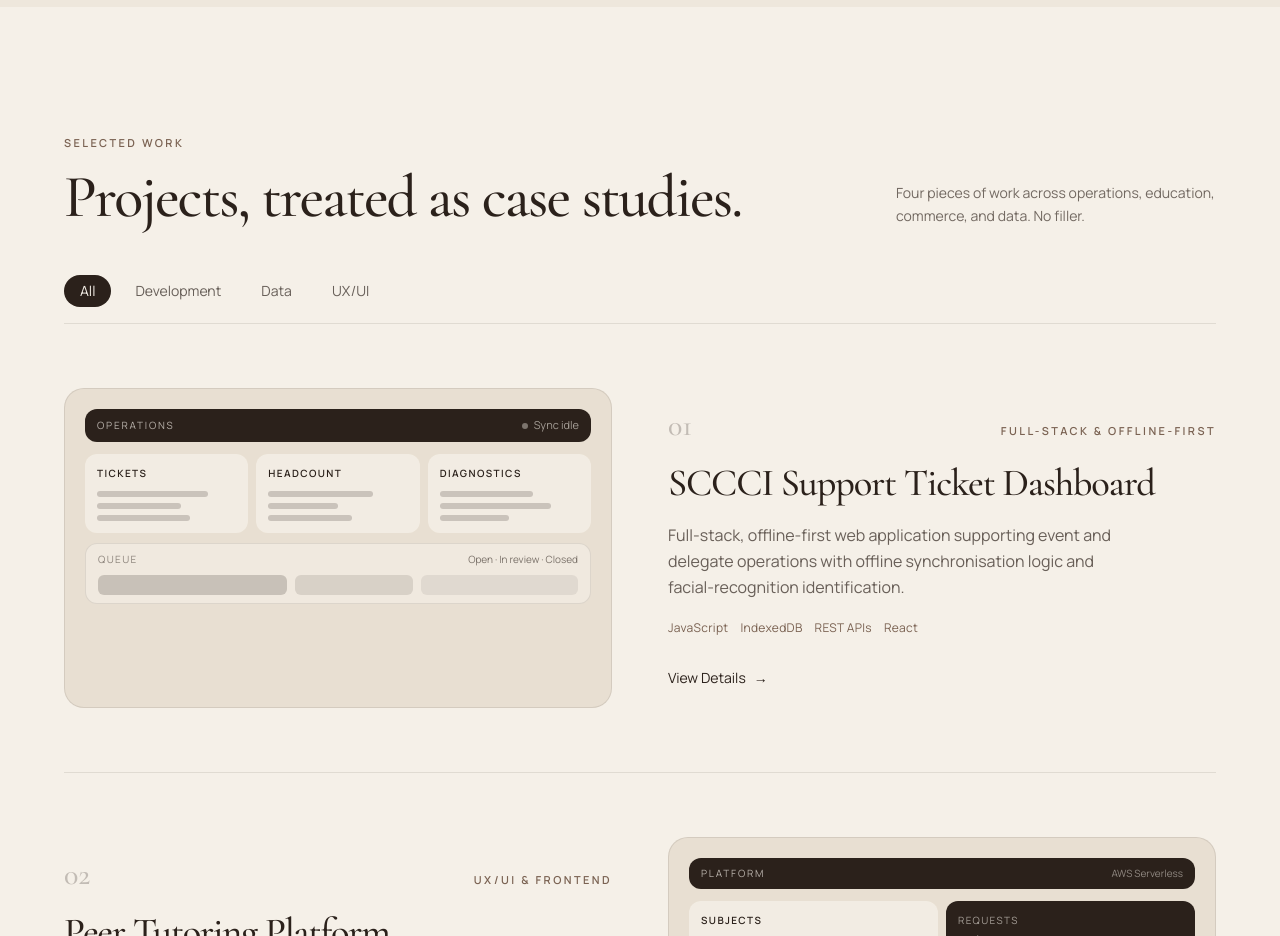
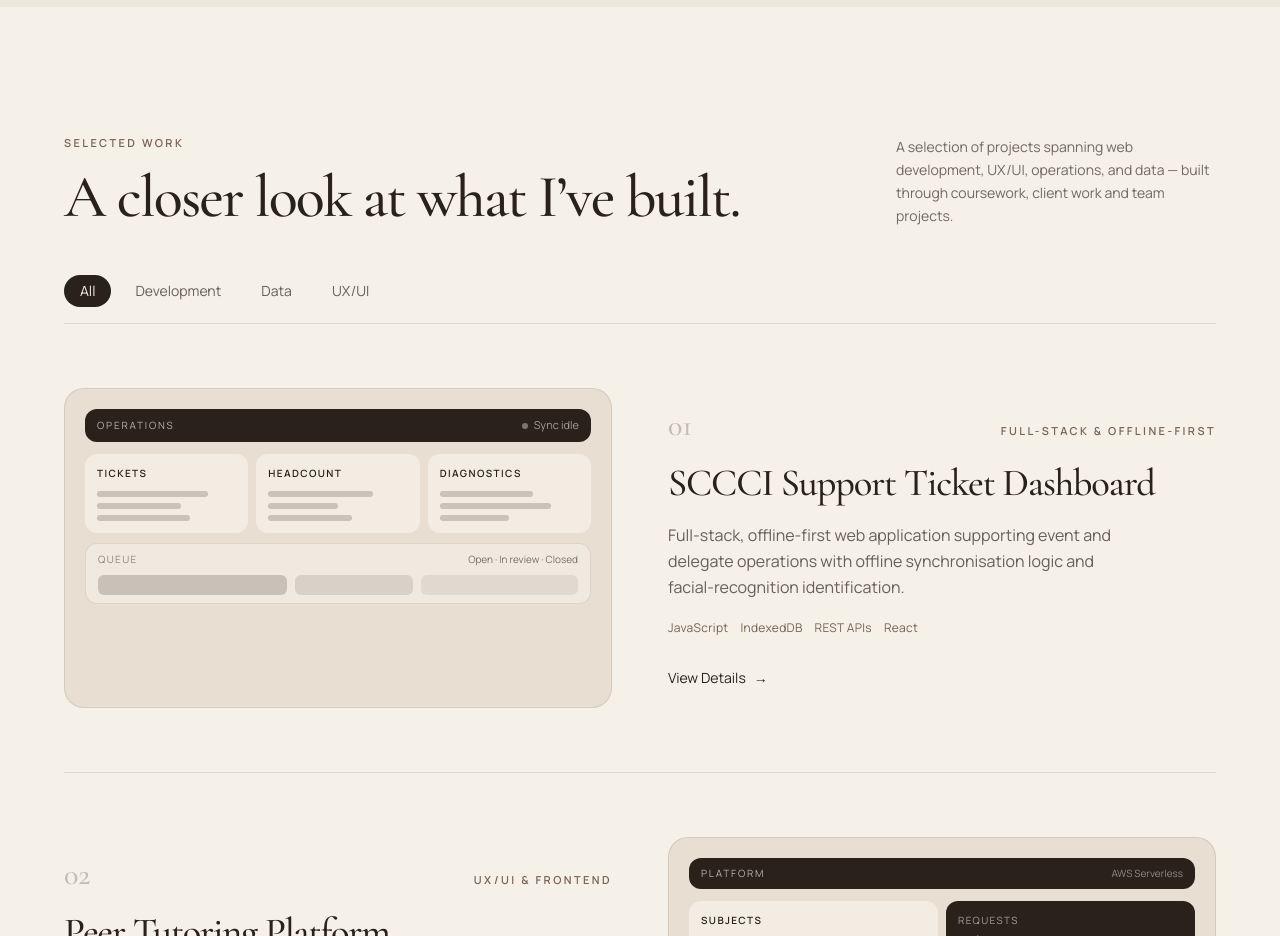
Before and after one commit to msidhqh/internship-portfolio, a React (Vite) app: page / in a window 1280 px wide. Shown: the part 2520-3456 px from the top of the page. Built offline with nearby package versions, Linux system fonts and the light colour scheme.

Commit message:
Update projects intro copy

```diff
--- a/src/components/Projects.tsx
+++ b/src/components/Projects.tsx
@@ -29,12 +29,12 @@ export function Projects({ onOpen }: Props) {
           <div>
             <SectionLabel>Selected work</SectionLabel>
             <h2 className="heading-editorial mt-4 text-4xl md:text-6xl">
-              Projects, treated as case studies.
+              A closer look at what I’ve built.
             </h2>
           </div>
           <p className="max-w-xs text-sm leading-relaxed text-ink/70">
-            Four pieces of work across operations, education, commerce, and data.
-            No filler.
+            A selection of projects spanning web development, UX/UI, operations,
+            and data — built through coursework, client work and team projects.
           </p>
         </Reveal>
 
```
